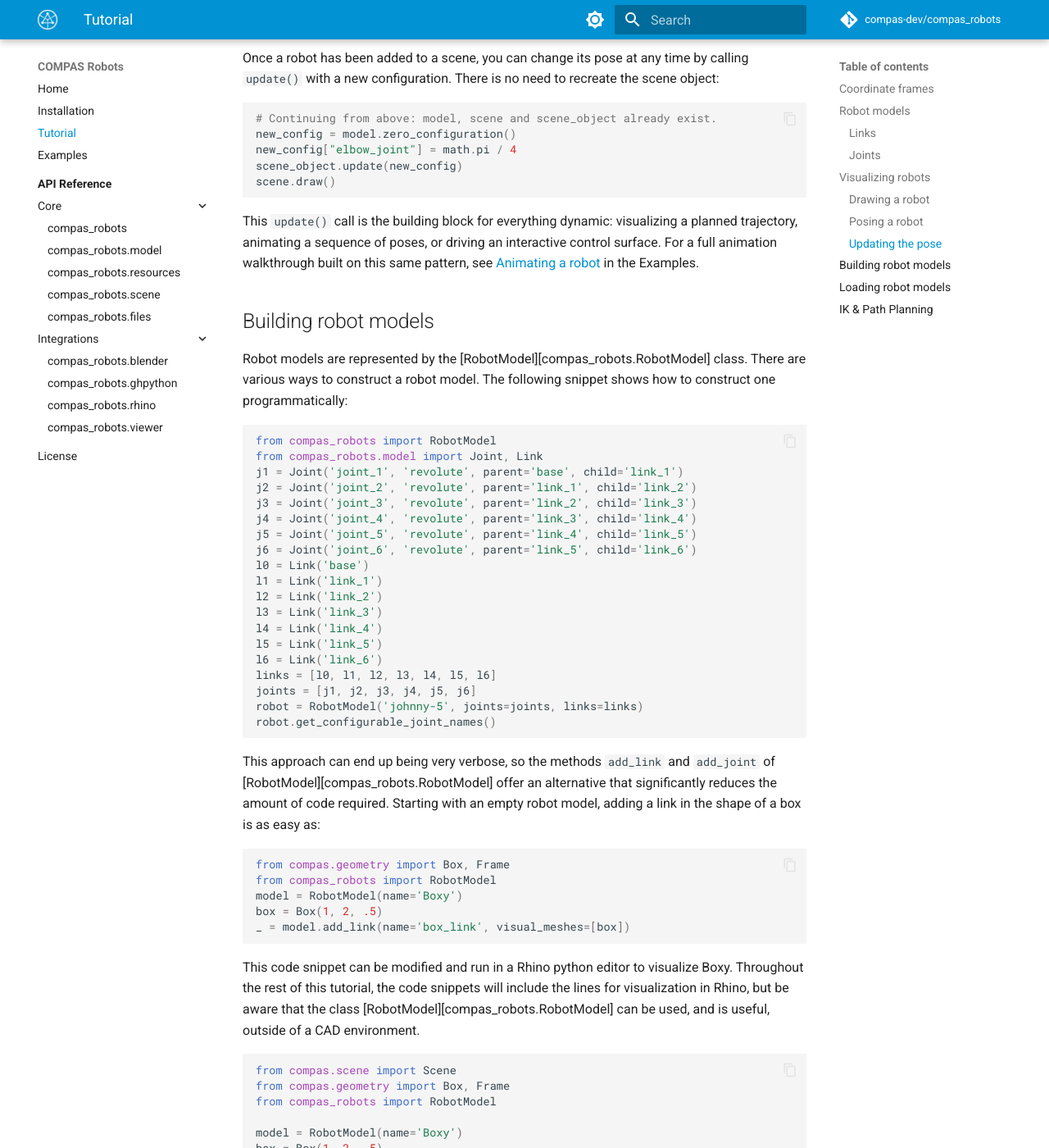
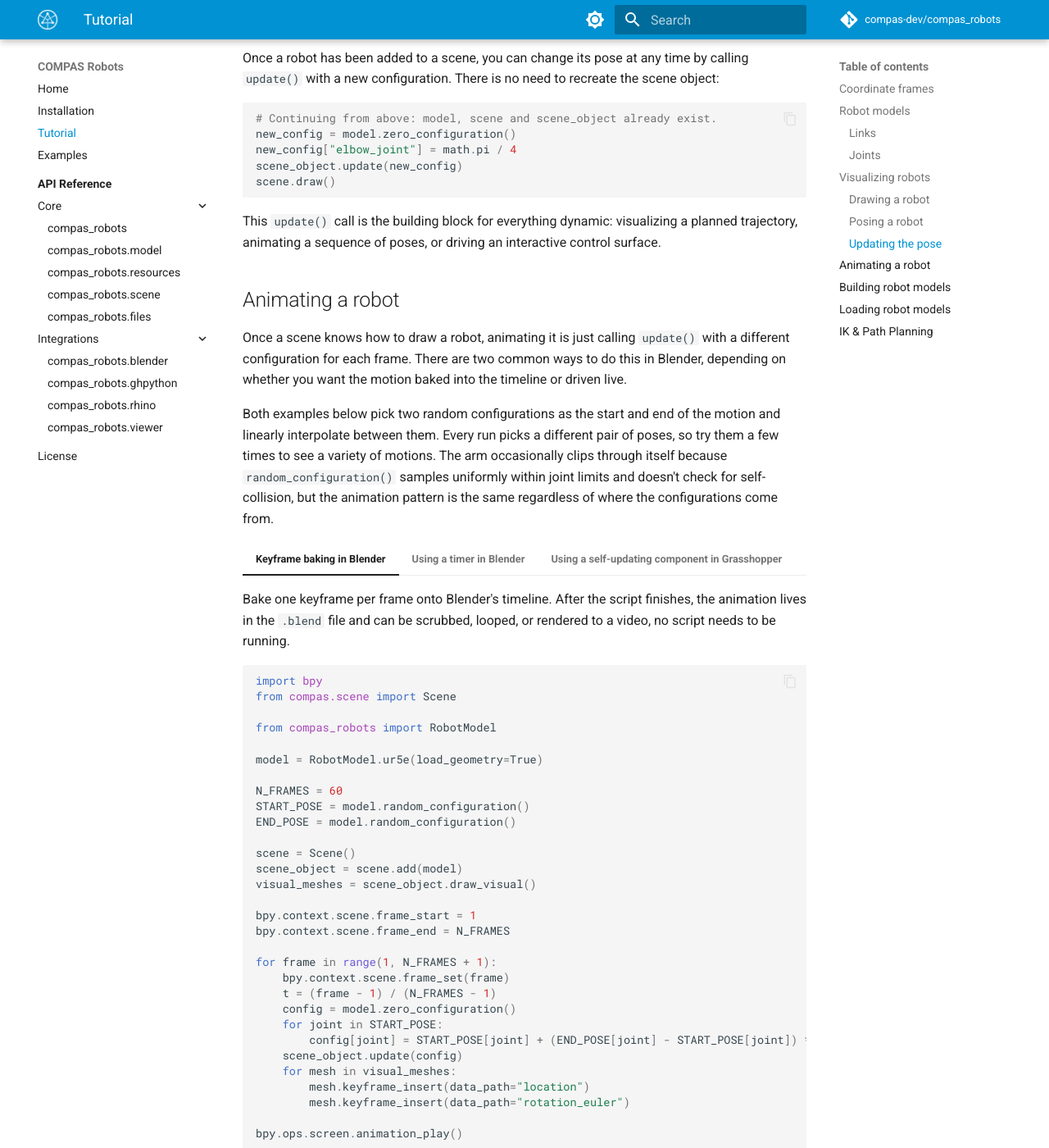
Before and after one commit to compas-dev/compas_robots, an MkDocs documentation site: the page built from docs/tutorial.md, in a window 1280 px wide and 1400 px high, scrolled down 4271 px. Shown: the whole window at 82% size. Built offline with MkDocs 1.6.1 and Material for MkDocs 9.7.7, drawn with Linux system fonts in a browser that asks for light colours; comment, search, counter and statistics services are not loaded; the version menu is left out; some of the changed text lies outside the part shown.

Commit message:
Unify examples and tutorials

````diff
--- a/docs/examples.md
+++ /dev/null
@@ -1,60 +0,0 @@
-# Examples
-
-## Animating a robot
-
-Once a scene knows how to draw a robot, animating it is just calling
-`update()` with a different configuration for each frame. There are two
-common ways to do this in Blender, depending on whether you want the
-motion baked into the timeline or driven live.
-
-Both examples below pick two random configurations as the start and end
-of the motion and linearly interpolate between them. Every run picks a
-different pair of poses, so try them a few times to see a variety of
-motions. The arm occasionally clips through itself because
-`random_configuration()` samples uniformly within joint limits and
-doesn't check for self-collision, but the animation pattern is the same
-regardless of where the configurations come from.
-
-=== "Keyframe baking in Blender"
-
-    Bake one keyframe per frame onto Blender's timeline. After the script
-    finishes, the animation lives in the `.blend` file and can be scrubbed,
-    looped, or rendered to a video, no script needs to be running.
-
-    ```python
-    --8<-- "docs/files/animate_ur5e_keyframes.py"
-    ```
-
-=== "Using a timer in Blender"
-
-    If you want the motion to happen *now*, while a script is running,
-    without modifying the timeline, use `bpy.app.timers`. Each tick runs
-    `update()` with a freshly interpolated configuration, and Blender
-    repaints the viewport between ticks.
-
-    ```python
-    --8<-- "docs/files/animate_ur5e_timer.py"
-    ```
-
-=== "Using a self-updating component in Grasshopper"
-
-    In Grasshopper, you can use `compas_ghpython.timer.update_component` to
-    re-trigger a GhPython component after a specified interval. The example
-    below updates the component every ~33 ms (approximately 30 fps) while
-    the motion is in progress.
-
-    ```python
-    --8<-- "docs/files/animate_ur5e_grasshopper.py"
-    ```
-
-## Drinking bird
-
-A more complete example showing how to build a robot model programmatically by
-combining multiple links and joints. This produces a rough model of the classic
-drinking bird toy:
-
-```python
---8<-- "docs/files/drinking_bird.py"
-```
-
-![The drinking bird toy.](files/drinking_bird.png)
--- a/docs/tutorial.md
+++ b/docs/tutorial.md
@@ -222,6 +222,29 @@
     scene.draw()
     ```
 
+=== "COMPAS Viewer"
+
+    ```python
+    import math
+    from compas_viewer import Viewer
+    from compas_robots import RobotModel
+
+    model = RobotModel.ur5e(load_geometry=True)
+
+    config = model.zero_configuration()
+    config["shoulder_pan_joint"] = 0.0
+    config["shoulder_lift_joint"] = -math.pi / 2
+    config["elbow_joint"] = math.pi / 2
+    config["wrist_1_joint"] = -math.pi / 2
+    config["wrist_2_joint"] = -math.pi / 2
+    config["wrist_3_joint"] = 0.0
+
+    viewer = Viewer()
+    scene_object = viewer.scene.add(model)
+    scene_object.update(config)
+    viewer.show()
+    ```
+
 A `Configuration` is just a mapping from joint names to joint values. Joint values
 are in radians for revolute joints, meters for prismatic ones. The UR5e has six
 configurable joints; we start from `model.zero_configuration()` (all
@@ -245,9 +268,54 @@
 
 This `update()` call is the building block for everything dynamic:
 visualizing a planned trajectory, animating a sequence of poses, or
-driving an interactive control surface. For a full animation walkthrough
-built on this same pattern, see [Animating a robot](examples.md#animating-a-robot)
-in the Examples.
+driving an interactive control surface.
+
+## Animating a robot
+
+Once a scene knows how to draw a robot, animating it is just calling
+`update()` with a different configuration for each frame. There are two
+common ways to do this in Blender, depending on whether you want the
+motion baked into the timeline or driven live.
+
+Both examples below pick two random configurations as the start and end
+of the motion and linearly interpolate between them. Every run picks a
+different pair of poses, so try them a few times to see a variety of
+motions. The arm occasionally clips through itself because
+`random_configuration()` samples uniformly within joint limits and
+doesn't check for self-collision, but the animation pattern is the same
+regardless of where the configurations come from.
+
+=== "Keyframe baking in Blender"
+
+    Bake one keyframe per frame onto Blender's timeline. After the script
+    finishes, the animation lives in the `.blend` file and can be scrubbed,
+    looped, or rendered to a video, no script needs to be running.
+
+    ```python
+    --8<-- "docs/files/animate_ur5e_keyframes.py"
+    ```
+
+=== "Using a timer in Blender"
+
+    If you want the motion to happen *now*, while a script is running,
+    without modifying the timeline, use `bpy.app.timers`. Each tick runs
+    `update()` with a freshly interpolated configuration, and Blender
+    repaints the viewport between ticks.
+
+    ```python
+    --8<-- "docs/files/animate_ur5e_timer.py"
+    ```
+
+=== "Using a self-updating component in Grasshopper"
+
+    In Grasshopper, you can use `compas_ghpython.timer.update_component` to
+    re-trigger a GhPython component after a specified interval. The example
+    below updates the component every ~33 ms (approximately 30 fps) while
+    the motion is in progress.
+
+    ```python
+    --8<-- "docs/files/animate_ur5e_grasshopper.py"
+    ```
 
 ## Building robot models
 
@@ -422,9 +490,11 @@
 Here, the joint will rotate about the joint origin's x-axis.
 
 Adding a bit more geometry and a few links with fixed joints and we arrive at a rough
-model of the classic drinking bird toy.
+model of the classic drinking bird toy, showing how to build a robot model programmatically by combining multiple links and joints:
 
-See [Drinking bird](examples.md#drinking-bird) in the Examples for a complete code snippet to build this model.
+```python
+--8<-- "docs/files/drinking_bird.py"
+```
 
 ![The drinking bird toy.](files/drinking_bird.png)
 
````
